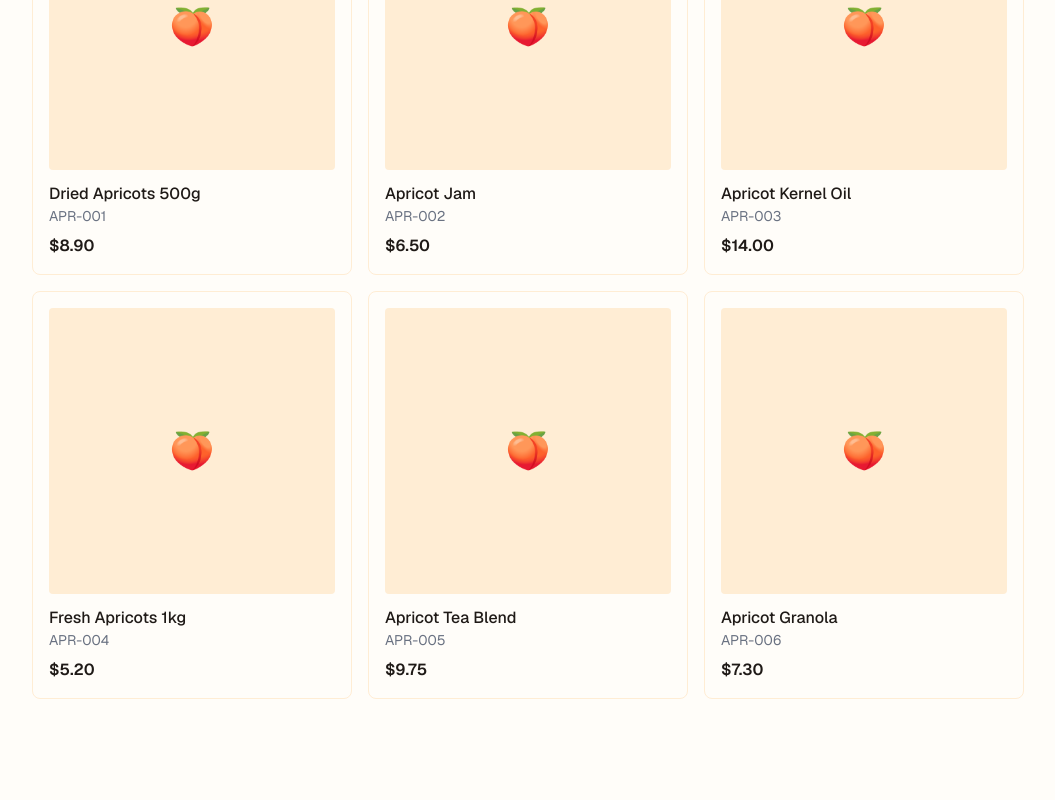
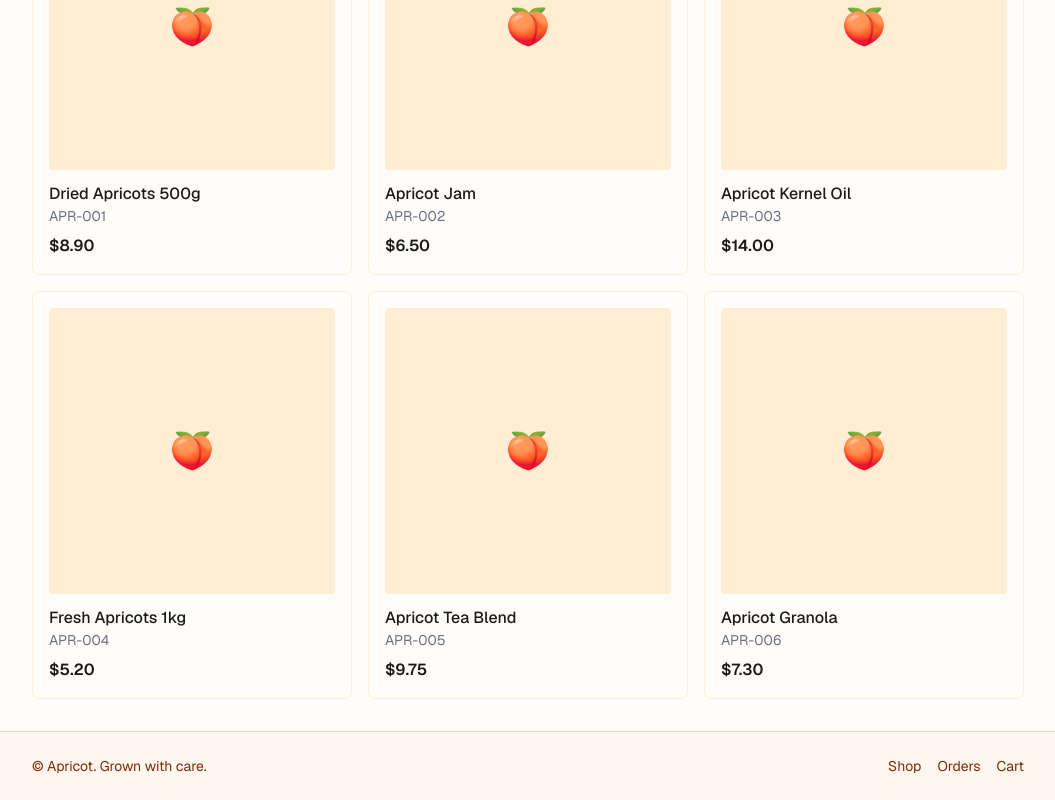
Before and after one commit to orange-blushing-apricot/apricot-web, a Next.js app: page / in a window 1280 px wide. Shown: the part 492-1292 px from the top of the page, without its empty margins (112-1167 px from the left). Before the commit the page ends 1223 px from the top, so only its background shows below. Built offline with nearby package versions, Linux system fonts and the light colour scheme; no server answers.

Commit message:
Add site footer

```diff
--- a/src/app/layout.tsx
+++ b/src/app/layout.tsx
@@ -1,6 +1,7 @@
 import type { Metadata } from "next";
 import { Geist } from "next/font/google";
 import { CartProvider } from "@/components/cart-provider";
+import { Footer } from "@/components/footer";
 import { Header } from "@/components/header";
 import "./globals.css";
 
@@ -21,6 +22,7 @@ export default function RootLayout({ children }: LayoutProps<"/">) {
         <CartProvider>
           <Header />
           <main className="mx-auto w-full max-w-5xl flex-1 px-4 py-8">{children}</main>
+          <Footer />
         </CartProvider>
       </body>
     </html>
--- /dev/null
+++ b/src/components/footer.tsx
@@ -0,0 +1,16 @@
+import Link from "next/link";
+
+export function Footer() {
+  return (
+    <footer className="border-t border-orange-200 bg-orange-50">
+      <div className="mx-auto flex max-w-5xl flex-col gap-2 px-4 py-6 text-sm text-orange-900 md:flex-row md:justify-between">
+        <p>© Apricot. Grown with care.</p>
+        <nav className="flex gap-4">
+          <Link href="/">Shop</Link>
+          <Link href="/orders">Orders</Link>
+          <Link href="/cart">Cart</Link>
+        </nav>
+      </div>
+    </footer>
+  );
+}
```
